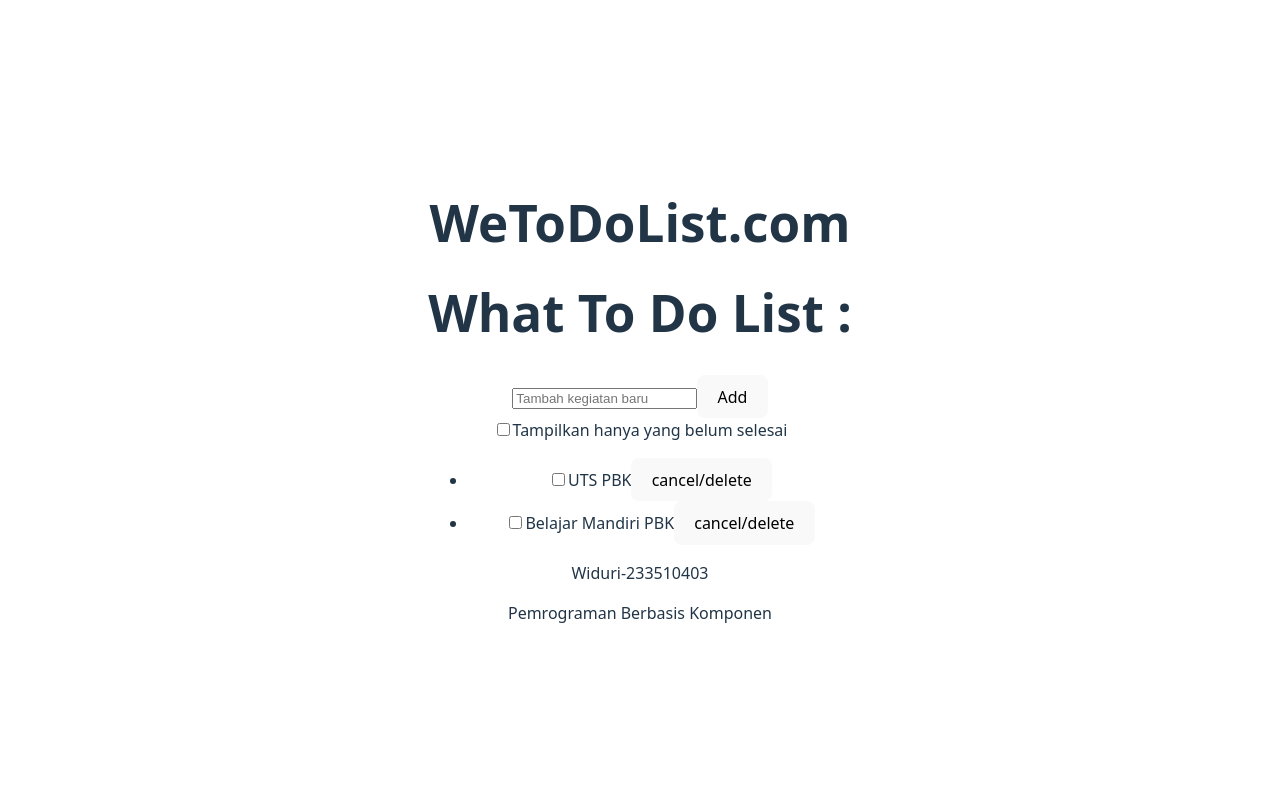
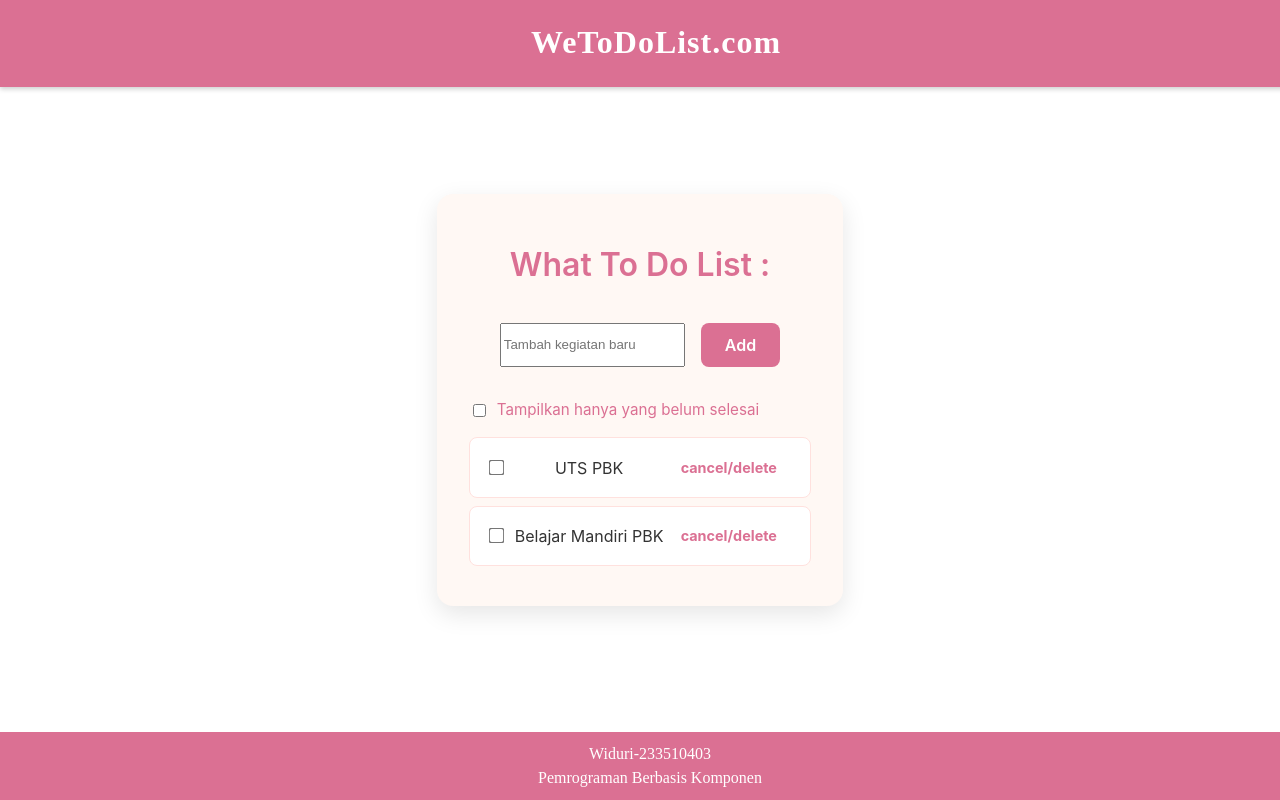
Before and after one commit to Widuriii/32-pbk-uts-233510403, a Vue app: page / in a window 1280 px wide. Built offline with nearby package versions, Linux system fonts and the light colour scheme.

Commit message:
7.Styling(CSS)

```diff
--- a/src/App.vue
+++ b/src/App.vue
@@ -60,8 +60,165 @@ const filteredTask = computed(() => showOnlyPending.value ? tasks.value.filter(t
 </template>
 
 <style scoped>
+/*Header*/
+.app-header {
+  position: fixed;
+  top: 0;
+  left: 0;
+  padding: 0.2rem 1rem;
+  background-color: palevioletred;
+  border-bottom-right-radius: 6px;
+  width: 100%;
+  font-family: 'Playfair Display';
+  font-size: 1.25rem;
+  font-weight: 600;
+  letter-spacing: 1px;
+  box-shadow: 0 2px 5px rgba(0,0,0,0.2);
+}
+
+.header{
+  color: white;
+}
+
+/*Body*/
+.app {
+  max-width: 500px;
+  margin: 100px auto 100px;
+  padding: 2rem;
+  background-color: #fff8f4;
+  border-radius: 16px;
+  box-shadow: 0 8px 24px rgba(0, 0, 0, 0.1);
+  font-family: 'Inter', sans-serif;
+  color: #333;
+}
+
+h1 {
+  font-size: 2rem;
+  font-weight: 600;
+  text-align: center;
+  margin-bottom: 1.5rem;
+  color: palevioletred;
+}
+
+/*Form Input*/
+.form {
+  display: flex;
+  gap: 1rem;
+  margin-bottom: 1rem;
+  position: sticky;
+  top: 0;
+  background-color: #fff8f4;
+  z-index: 1;
+  padding: 1rem;
+  justify-content: center;
+}
+
+input[type="text"] {
+  flex: 1;
+  padding: 0.75rem 1rem;
+  border: 2px solid #f2c6c2;
+  border-radius: 8px;
+  font-size: 1rem;
+  outline: none;
+  transition: border-color 0.2s;
+}
+
+input[type="text"]:focus {
+  border-color: #b53f70;
+}
+
+button[type="submit"] {
+  background-color: palevioletred;
+  color: white;
+  border: none;
+  padding: 0.75rem 1.5rem;
+  border-radius: 8px;
+  cursor: pointer;
+  font-weight: 600;
+  transition: background-color 0.2s;
+}
+
+
+button[type="submit"]:hover {
+  background-color: rgb(177, 81, 113);
+}
+
+/*Filter Checkbox*/
+.filter {
+  display: flex;
+  align-items: center;
+  gap: 0.5rem;
+  font-size: 0.95rem;
+  margin-bottom: 1rem;
+  color: palevioletred;
+}
+
+/*Task List*/
+.task-list {
+  list-style: none;
+  padding: 0;
+  margin: 0;
+}
+
+.task {
+  display: flex;
+  align-items: center;
+  justify-content: space-between;
+  background-color: #fff;
+  padding: 0.75rem 1rem;
+  border: 1px solid #ffe1de;
+  border-radius: 8px;
+  margin-bottom: 0.5rem;
+  transition: background-color 0.2s;
+}
+
+.task:hover {
+  background-color: #fff2f0;
+}
+
+.task input[type="checkbox"] {
+  margin-right: 0.75rem;
+  transform: scale(1.2);
+}
+
+.task span {
+  flex: 1;
+  font-size: 1rem;
+}
+
 .task span.done {
   text-decoration: line-through;
   color: palevioletred;
 }
+
+.task button {
+  background: transparent;
+  border: none;
+  color: palevioletred;
+  font-weight: bold;
+  cursor: pointer;
+  font-size: 0.9rem;
+  transition: color 0.2s;
+}
+
+.task button:hover {
+  color: rgb(177, 81, 113);
+}
+
+/*Footer*/
+footer {
+  background-color: palevioletred;
+  color: white;
+  width: 100%;
+  font-family: 'Playfair Display', serif;
+  position: fixed;
+  bottom: 0;
+  left: 0;
+  text-align: center;
+  padding: 10px;
+}
+
+footer p {
+  margin: 0;
+}
 </style>
--- a/src/style.css
+++ b/src/style.css
@@ -26,7 +26,7 @@ body {
   margin: 0;
   display: flex;
   place-items: center;
-  min-width: 320px;
+  min-width: 300px;
   min-height: 100vh;
 }
 
```
